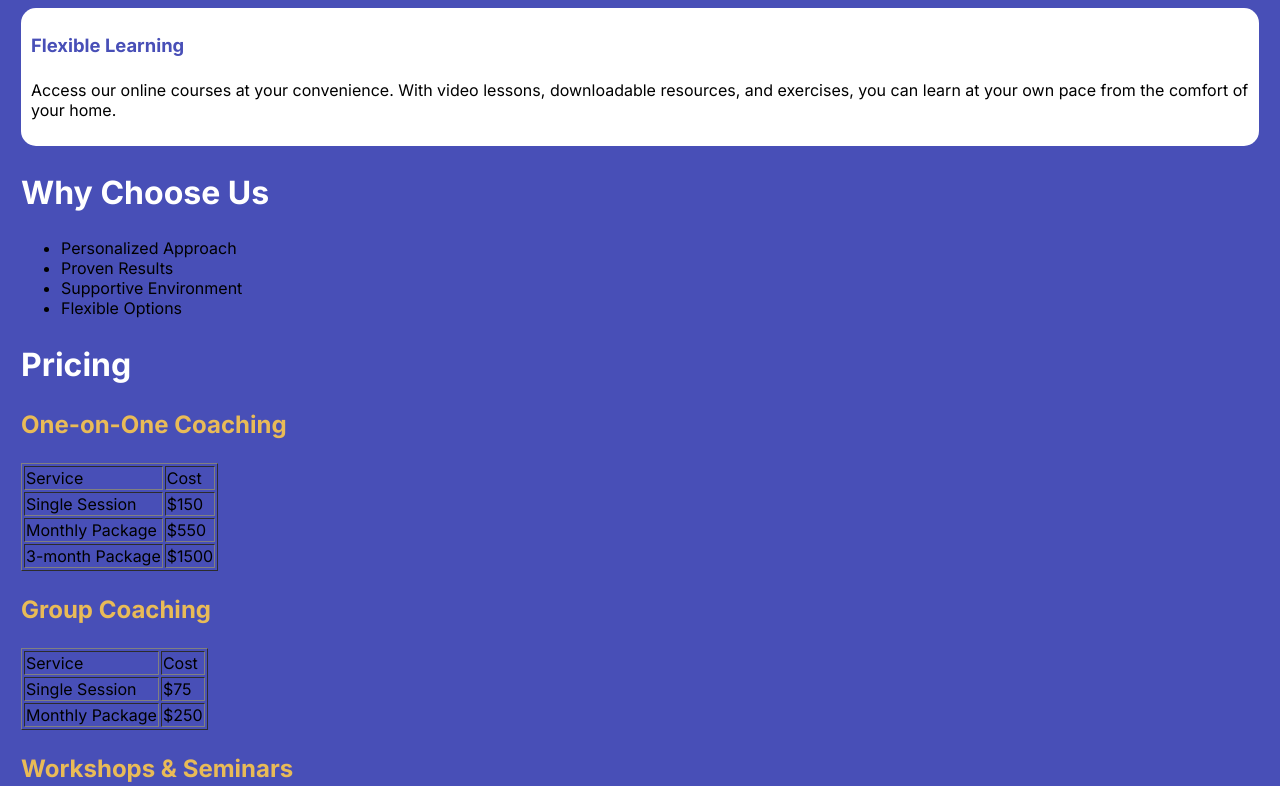
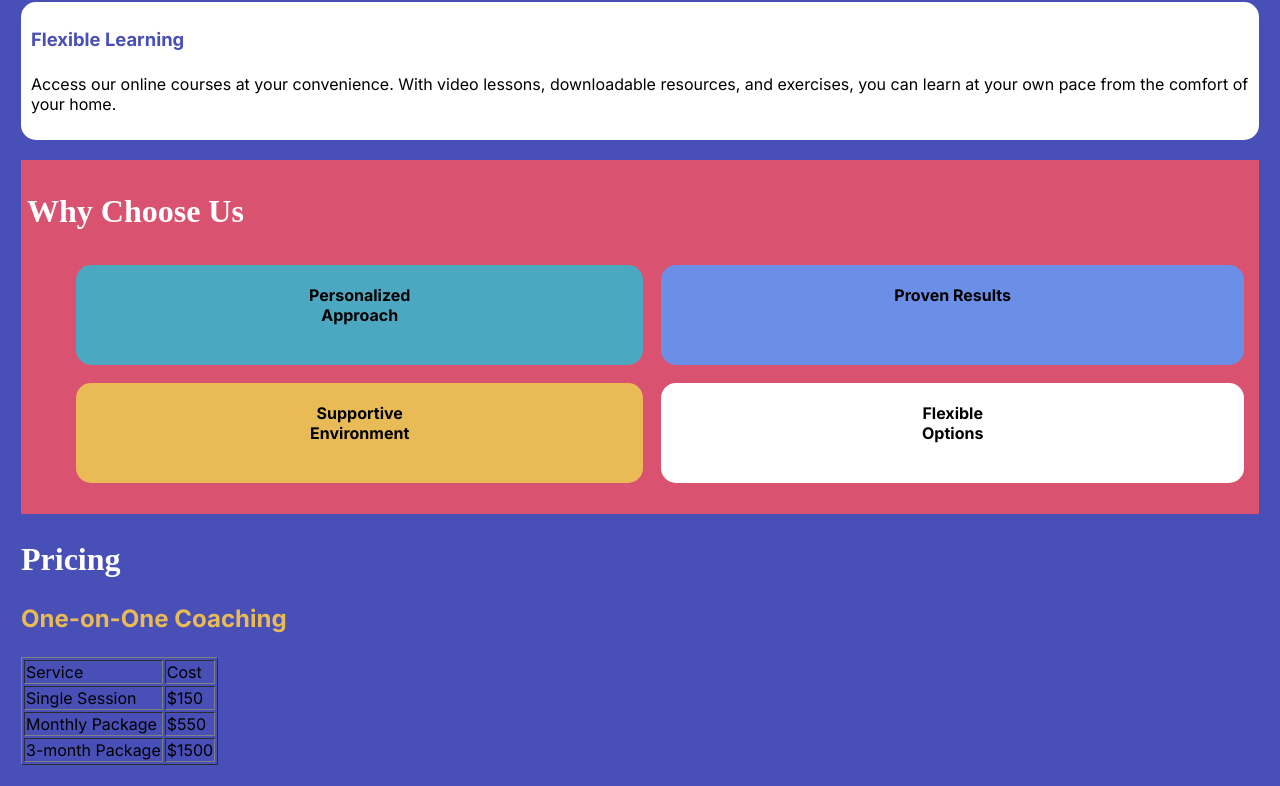
Before and after one commit to kadenrose/path-to-success, a plain HTML site: page index.html in a window 1280 px wide. Shown: the part 1542-2328 px from the top of the page. Drawn offline with Linux system fonts and the light colour scheme; a web font is replaced by a local one.

Commit message:
11-20
classwork
style why-choose-us

```diff
--- a/index.html
+++ b/index.html
@@ -63,13 +63,15 @@
             <p>Access our online courses at your convenience. With video lessons, downloadable resources, and exercises, you can learn at your own pace from the comfort of your home.</p>
         </section>
 
-        <h2>Why Choose Us</h2>
-        <ul>
-            <li>Personalized Approach</li>
-            <li>Proven Results</li>
-            <li>Supportive Environment</li>
-            <li>Flexible Options</li>
-        </ul>
+        <section id="why-choose-us">
+            <h2>Why Choose Us</h2>
+            <ul>
+                <li id="personal">Personalized<br>Approach</li>
+                <li id="proven">Proven Results</li>
+                <li id="support">Supportive<br>Environment</li>
+                <li id="flexible">Flexible<br>Options</li>
+            </ul>
+        </section>
 
         <h2>Pricing</h2>
         <h3>One-on-One Coaching</h3>
--- a/styles.css
+++ b/styles.css
@@ -28,11 +28,13 @@ body {
 
 h1 {
     font-size: 3em;
+    font-family: "Kavoon";
 }
 
 h2 {
     font-size: 2em;
     color: var(--white);
+    font-family: "Kavoon";
 }
 
 h3 {
@@ -74,7 +76,7 @@ nav a {
     text-decoration: none;
 }
 
-nav ul {
+nav ul, #why-choose-us ul {
     list-style: none;
 }
 
@@ -87,6 +89,49 @@ nav ul li:nth-last-child(-n+4) {
     padding: 1px 10px 10px 10px;
     margin-bottom: 6px;
     border-radius: 15px;
+}
+
+#why-choose-us {
+    background-color: var(--pink);
+    padding: 6px;
+    margin-top: 20px;
+}
+
+#why-choose-us ul {
+    display: grid;
+    grid-template-areas:
+    "personal proven"
+    "support flexible";
+}
+
+#personal {
+    grid-area: personal;
+    background-color: var(--teal);
+}
+
+#proven {
+    grid-area: proven;
+    background-color: var(--lavender);
+}
+
+#support {
+    grid-area: support;
+    background-color: var(--yellow);
+}
+
+#flexible {
+    grid-area: flexible;
+    background-color: var(--white);
+}
+
+#why-choose-us li {
+    padding: 20px;
+    text-align: center;
+    border-radius: 15px;
+    margin: 9px;
+    margin-left: none;
+    font-weight: bold;
+    height: 60px;
 }
 
 @media screen and (min-width:450px) {
@@ -108,7 +153,7 @@ NAV H2
 H2
 2em
 H3
-1.5em
+1.5e
 H4
 1.15em
 Colors
```
